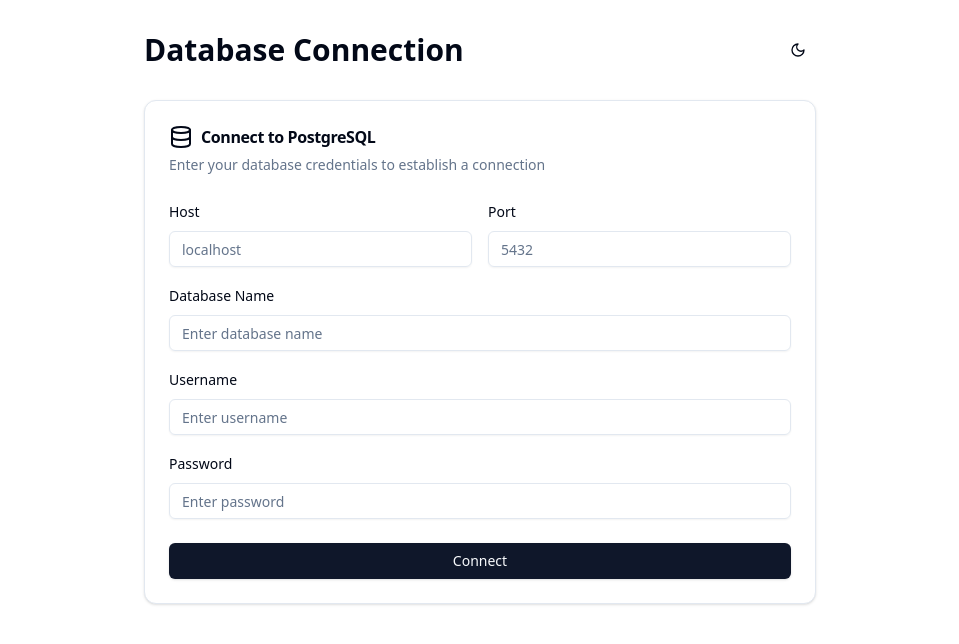
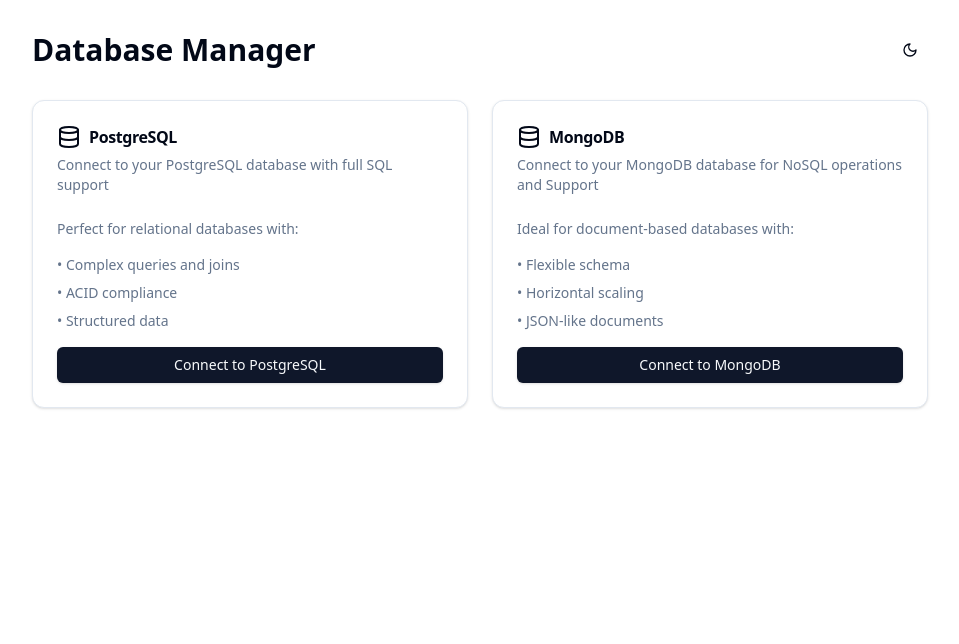
Before and after one commit to LuseBiswas/Database_AI_Agent, a React (Vite) app in the folder ai-agent-frontend/ai-agent-frontend/: page / in a window 1280 px wide. Shown: the top 644 px of the page, without its empty margins (160-1119 px from the left). Built offline with nearby package versions, Linux system fonts and the light colour scheme; no server answers.

Commit message:
HomePage is Done

```diff
--- a/ai-agent-frontend/ai-agent-frontend/src/App.jsx
+++ b/ai-agent-frontend/ai-agent-frontend/src/App.jsx
@@ -3,13 +3,15 @@
 import { BrowserRouter as Router, Routes, Route } from 'react-router-dom';
 import { ThemeProvider } from "./components/ThemeProvider";
 import DatabaseApp from "./DatabaseApp";
+import Homepage from "./Homepage";
 
 const App = () => {
   return (
     <ThemeProvider>
       <Router>
         <Routes>
-          <Route path="/" element={<DatabaseApp />} />
+        <Route path="/" element={<Homepage />} />
+          <Route path="/postgres" element={<DatabaseApp />} />
           <Route path="/chat" element={<ChatBox />} />
         </Routes>
       </Router>
--- /dev/null
+++ b/ai-agent-frontend/ai-agent-frontend/src/Homepage.jsx
@@ -0,0 +1,96 @@
+import React from 'react';
+import { useNavigate } from 'react-router-dom';
+import { useTheme } from './components/ThemeProvider';
+import { Button } from '@/components/ui/button';
+import { Card, CardContent, CardDescription, CardHeader, CardTitle } from '@/components/ui/card';
+import { Sun, Moon, Database } from 'lucide-react';
+
+const Homepage = () => {
+  const { theme, setTheme } = useTheme();
+  const navigate = useNavigate();
+
+  return (
+    <div className="min-h-screen p-8 bg-background">
+      <div className="max-w-4xl mx-auto">
+        <div className="flex justify-between items-center mb-8">
+          <h1 className="text-3xl font-bold text-foreground">Database Manager</h1>
+          <Button
+            variant="ghost"
+            size="icon"
+            onClick={() => setTheme(theme === 'dark' ? 'light' : 'dark')}
+          >
+            {theme === 'dark' ? (
+              <Sun className="h-5 w-5" />
+            ) : (
+              <Moon className="h-5 w-5" />
+            )}
+          </Button>
+        </div>
+
+        <div className="grid md:grid-cols-2 gap-6">
+          <Card className="hover:shadow-lg transition-shadow">
+            <CardHeader>
+              <CardTitle className="flex items-center gap-2">
+                <Database className="h-6 w-6" />
+                PostgreSQL
+              </CardTitle>
+              <CardDescription>
+                Connect to your PostgreSQL database with full SQL support
+              </CardDescription>
+            </CardHeader>
+            <CardContent>
+              <div className="space-y-4">
+                <p className="text-sm text-muted-foreground">
+                  Perfect for relational databases with:
+                </p>
+                <ul className="text-sm text-muted-foreground space-y-2">
+                  <li>• Complex queries and joins</li>
+                  <li>• ACID compliance</li>
+                  <li>• Structured data</li>
+                </ul>
+                <Button
+                  className="w-full"
+                  onClick={() => navigate('/postgres')}
+                >
+                  Connect to PostgreSQL
+                </Button>
+              </div>
+            </CardContent>
+          </Card>
+
+          <Card className="hover:shadow-lg transition-shadow">
+            <CardHeader>
+              <CardTitle className="flex items-center gap-2">
+                <Database className="h-6 w-6" />
+                MongoDB
+              </CardTitle>
+              <CardDescription>
+                Connect to your MongoDB database for NoSQL operations and Support
+              </CardDescription>
+            </CardHeader>
+            <CardContent>
+              <div className="space-y-4">
+                <p className="text-sm text-muted-foreground">
+                  Ideal for document-based databases with:
+                </p>
+                <ul className="text-sm text-muted-foreground space-y-2">
+                  <li>• Flexible schema</li>
+                  <li>• Horizontal scaling</li>
+                  <li>• JSON-like documents</li>
+                </ul>
+                <Button
+                  className="w-full"
+                  onClick={() => navigate('/mongodb')}
+                >
+                  Connect to MongoDB
+                </Button>
+              </div>
+            </CardContent>
+          </Card>
+        </div>
+      </div>
+    </div>
+  );
+};
+
+export default Homepage;
```
